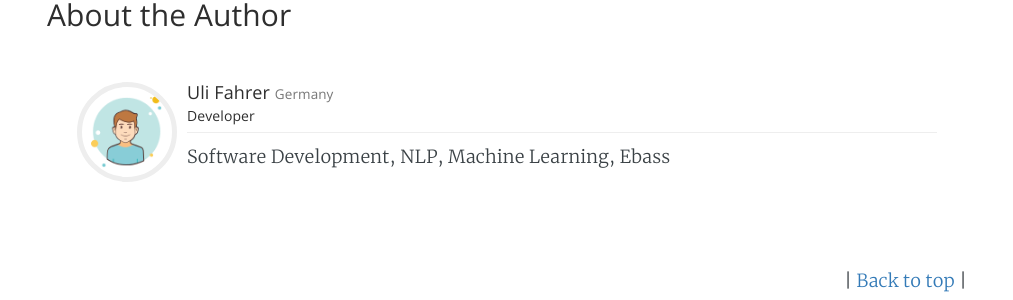
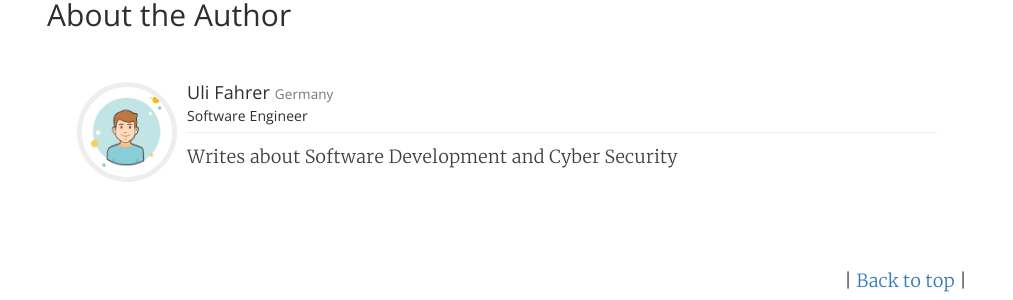
Before and after one commit to Tooa/tooa.github.io, a Jekyll site: the page built from _posts/2015-12-29-Universal-Dependency-Parser.md, in a window 1280 px wide. Shown: the part 567-867 px from the top of the page, without its empty margins (133-1146 px from the left). Built offline with Jekyll 4.4.1, drawn with Linux system fonts in a browser that asks for light colours; nearby versions of some CDN libraries; library files that are not in the unit come from our copies.

Commit message:
fix: update broken links

```diff
--- a/_layouts/post.html
+++ b/_layouts/post.html
@@ -22,10 +22,10 @@ layout: default
                 </a>
                 <div class="media-body">
                     <h4 class="media-heading">Uli Fahrer <small> Germany</small></h4>
-                    <h5>Developer</h5>
+                    <h5>Software Engineer</h5>
                     <hr style="margin:8px auto">
 
-                    <span>Software Development, NLP, Machine Learning, Ebass </span>
+                    <span>Writes about Software Development and Cyber Security</span>
                 </div>
             </div>
         </div>
```
Also changed, not shown: _data/projects.yml (+5 -5 lines).
